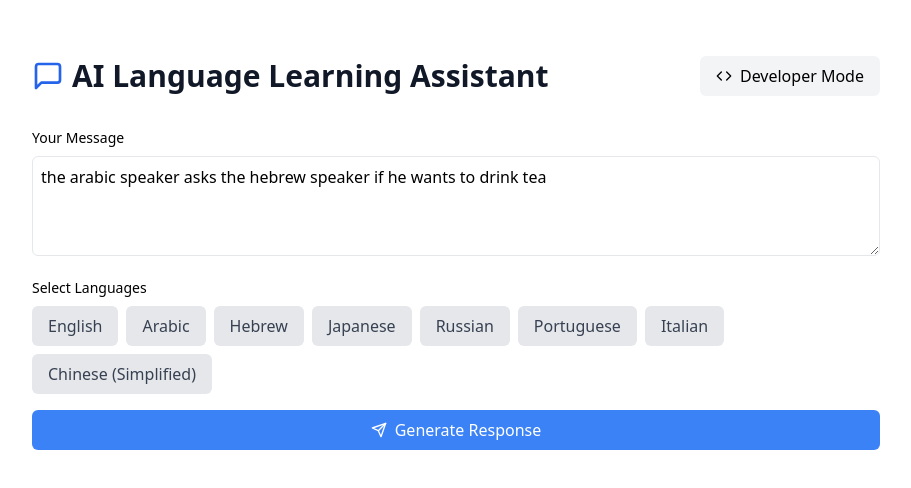
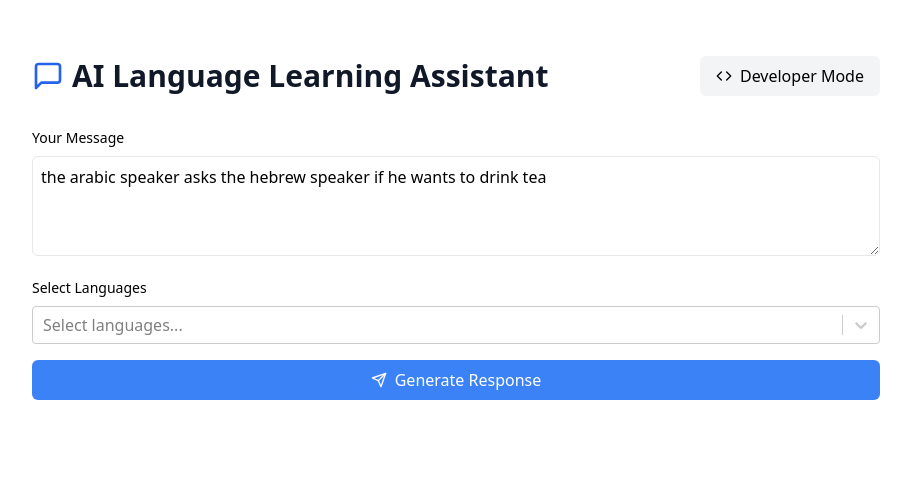
Before and after one commit to ofer-shaham/gpt_web_interface, a React (Vite) app: page / in a window 1280 px wide. Shown: the top 488 px of the page, without its empty margins (184-1095 px from the left). Built offline with nearby package versions, Linux system fonts and the light colour scheme.

Commit message:
add language select box

```diff
--- a/src/components/PromptTester.tsx
+++ b/src/components/PromptTester.tsx
@@ -1,41 +1,55 @@
-import React, { useState, useMemo } from 'react';
+import React, { useState, useEffect, useMemo } from 'react';
 import { Loader2, AlertCircle, Send, MessageSquare, Code, Settings2 } from 'lucide-react';
 import { AppState, processPrompt, updateRequest, UserRequest } from '../store/promptSlice';
 import { useAppDispatch, useAppSelector } from '../store';
 import { expectedResponse } from '../store/types/response';
 import { updateResponseSentences } from '../store/responseSlice';
+import Select, { MultiValue, ActionMeta } from 'react-select';
 
+// Define a type for language options
+interface LanguageOption {
+  value: string;
+  label: string;
+}
 
-const LANGUAGES = [
-  { code: 'en', name: 'English' },
-  { code: 'ar', name: 'Arabic' },
-  { code: 'he', name: 'Hebrew' },
-  { code: 'ja', name: 'Japanese' },
-  { code: 'ru', name: 'Russian' },
-  { code: 'pt', name: 'Portuguese' },  { code: 'it', name: 'Italian' },
-  { code: 'zh', name: 'Chinese (Simplified)' },
-
-] as const;
+// Define a type for the response sentence structure
+interface ResponseSentence {
+  lang_code: string;
+  text: string;
+}
 
 function PromptTester() {
   const dispatch = useAppDispatch();
   const promptState = useAppSelector((state) => state.prompt as AppState);
-  const [selectedOutputLanguages, setSelectedOutputLanguages] = useState<string[]>(
-    promptState?.user_request?.outputLanguages || []
-  );
+  const [selectedOutputLanguages, setSelectedOutputLanguages] = useState<LanguageOption[]>([]);
   const [isDeveloperMode, setIsDeveloperMode] = useState(false);
+  const [voices, setVoices] = useState<LanguageOption[]>([]);
+  const [shareableUrl, setShareableUrl] = useState<string | null>(null);
 
   const { user_request, isLoading, error } = promptState;
 
-  const handleLanguageToggle = (langCode: string) => {
-    setSelectedOutputLanguages(prev => {
-      const isSelected = prev.includes(langCode);
-      if (isSelected) {
-        return prev.filter(code => code !== langCode);
-      } else {
-        return [...prev, langCode];
-      }
-    });
+  // Fetch available TTS voices
+  useEffect(() => {
+    const fetchVoices = () => {
+      const availableVoices = speechSynthesis.getVoices();
+
+      // Create a unique set of voices based on lang and name
+      const uniqueLanguages = Array.from(new Set(availableVoices.map(voice => voice.lang)))
+        .map(lang => {
+          const voice = availableVoices.find(v => v.lang === lang);
+          return { value: lang, label: voice?.lang + '    (' + voice?.name +')' }; // Use voice name or fallback to lang
+        });
+
+      setVoices(uniqueLanguages);
+    };
+
+    // Fetch voices on load and when the voices change
+    fetchVoices();
+    window.speechSynthesis.onvoiceschanged = fetchVoices;
+  }, []);
+
+  const handleLanguageChange = (selectedOptions: MultiValue<LanguageOption>, actionMeta: ActionMeta<LanguageOption>) => {
+    setSelectedOutputLanguages(selectedOptions as LanguageOption[]); // Cast to LanguageOption[]
   };
 
   const handleInputChange = (e: React.ChangeEvent<HTMLTextAreaElement | HTMLInputElement | HTMLSelectElement>) => {
@@ -56,14 +70,14 @@ function PromptTester() {
 
     const updatedRequest: UserRequest = {
       ...user_request,
-      outputLanguages: selectedOutputLanguages
+      outputLanguages: selectedOutputLanguages.map(option => option.value), // Extract values from selected options
     };
 
     try {
       const response = await dispatch(processPrompt(updatedRequest)).unwrap();
       const typedResponse = response as expectedResponse;
 
-      let parsedResult;
+      let parsedResult: ResponseSentence[]; // Use the defined ResponseSentence type
       if (typeof typedResponse.result === 'string') {
         try {
           parsedResult = JSON.parse(typedResponse.result);
@@ -83,12 +97,31 @@ function PromptTester() {
 
         if (isValidResponse) {
           dispatch(updateResponseSentences(parsedResult));
+          generateShareableUrl(parsedResult); // Generate shareable URL
         } else {
           console.error('Invalid sentence structure:', parsedResult);
         }
       }
     } catch (error) {
       console.error('Failed to process prompt:', error);
+    }
+  };
+
+  const generateShareableUrl = (responses: ResponseSentence[]) => {
+    const url = new URL(window.location.href);
+    url.searchParams.set('responses', JSON.stringify(responses));
+    setShareableUrl(url.toString());
+  };
+
+  const copyToClipboard = () => {
+    if (shareableUrl) {
+      navigator.clipboard.writeText(shareableUrl)
+        .then(() => {
+          alert('Shareable URL copied to clipboard!');
+        })
+        .catch(err => {
+          console.error('Failed to copy: ', err);
+        });
     }
   };
 
@@ -101,7 +134,7 @@ function PromptTester() {
     maxTotalResponseChars: user_request.maxTotalResponseChars,
     minTotalResponseChars: user_request.minTotalResponseChars,
     inputLanguage: user_request.inputLanguage,
-    outputLanguages: selectedOutputLanguages,
+    outputLanguages: selectedOutputLanguages.map(option => option.value), // Extract values from selected options
     role: user_request.role,
     url: user_request.url,
     expected_response_format_to_feed_json_parse: user_request.expected_response_format_to_feed_json_parse,
@@ -145,24 +178,18 @@ function PromptTester() {
             />
           </div>
 
-          {/* Language Selection */}
+          {/* Language Selection with Multi-Select */}
           <div className="space-y-2">
             <label className="block text-sm font-medium">Select Languages</label>
-            <div className="flex flex-wrap gap-2">
-              {LANGUAGES.map(({ code, name }) => (
-                <button
-                  key={code}
-                  type="button"
-                  onClick={() => handleLanguageToggle(code)}
-                  className={`px-4 py-2 rounded-md transition-colors ${selectedOutputLanguages.includes(code)
-                    ? 'bg-blue-500 text-white'
-                    : 'bg-gray-200 text-gray-700'
-                    }`}
-                >
-                  {name}
-                </button>
-              ))}
-            </div>
+            <Select
+              isMulti
+              options={voices}
+              value={selectedOutputLanguages}
+              onChange={handleLanguageChange}
+              className="basic-multi-select"
+              classNamePrefix="select"
+              placeholder="Select languages..."
+            />
           </div>
         </div>
 
@@ -279,6 +306,18 @@ function PromptTester() {
           </div>
         )}
 
+        {/* Shareable URL Button */}
+        {user_request.outputLanguages.length > 0 && (
+          <div className="flex justify-between">
+            <button
+              onClick={copyToClipboard}
+              className="bg-blue-500 hover:bg-blue-600 text-white p-2 rounded transition-colors"
+            >
+              Share URL
+            </button>
+          </div>
+        )}
+
         {/* Submit Button */}
         <button
           type="submit"
```
